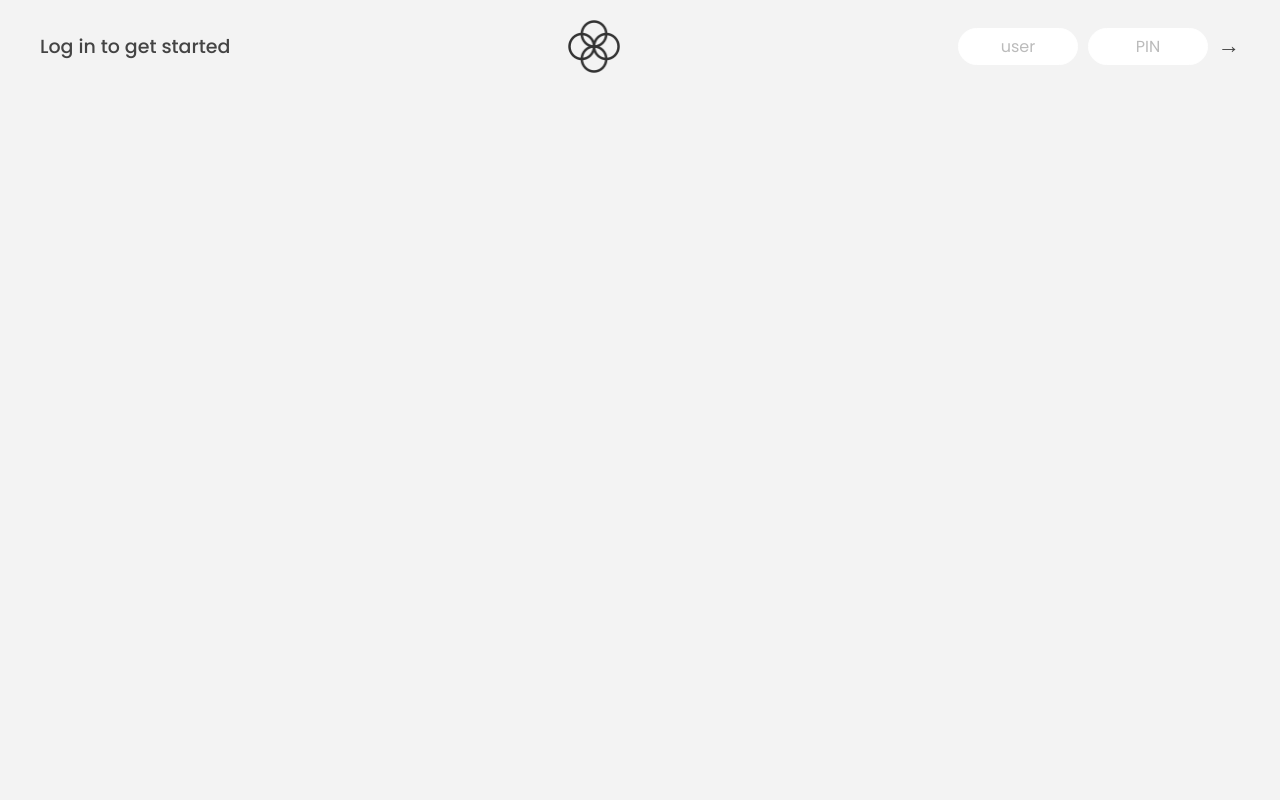
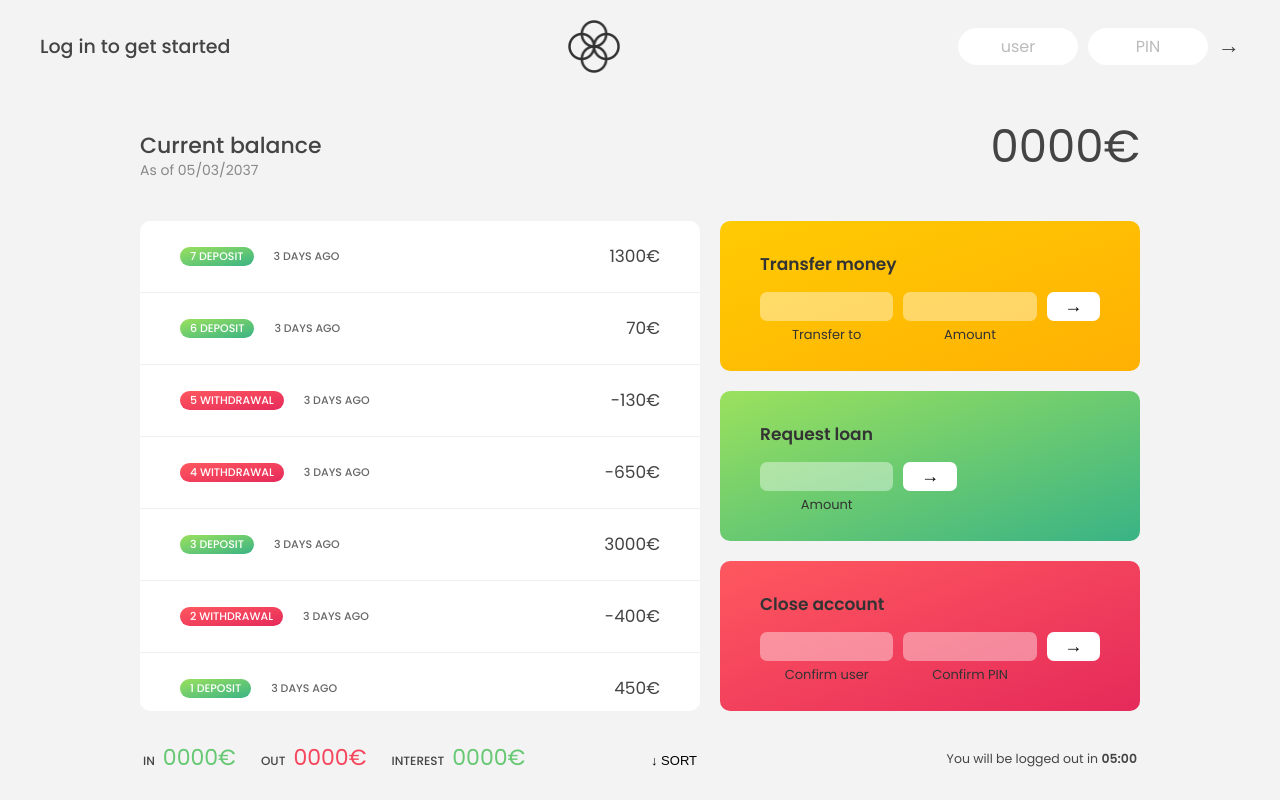
Before and after one commit to ikeraguero/javascript-course, a plain HTML site: page 10 - Arrays-Bankist/index.html in a window 1280 px wide. Drawn offline with Linux system fonts and the light colour scheme.

Commit message:
Bankist - Add Movement Row for Each Element in the Array

```diff
--- a/10 - Arrays-Bankist/script.js
+++ b/10 - Arrays-Bankist/script.js
@@ -73,6 +73,25 @@ const currencies = new Map([
 
 const movements = [200, 450, -400, 3000, -650, -130, 70, 1300];
 
+// Displaying the movements in the movements container UI
+
+const displayMovements = function () {
+  console.log(containerMovements);
+
+  movements.forEach(function (movement, i) {
+    const transaction = movement > 0 ? "deposit" : "withdrawal";
+
+    const html = `<div class="movements__row">
+  <div class="movements__type movements__type--${transaction}">${i} ${transaction}</div>
+  <div class="movements__date">3 days ago</div>
+  <div class="movements__value">${movement}€</div>
+</div>`;
+    containerMovements.insertAdjacentHTML("afterbegin", html);
+  });
+};
+
+displayMovements();
+
 /////////////////////////////////////////////////
 
 // FOR EACH METHOD - MAPS AND SETS
--- a/10 - Arrays-Bankist/style.css
+++ b/10 - Arrays-Bankist/style.css
@@ -94,7 +94,7 @@ nav {
   gap: 2rem;
 
   /* NOTE This creates the fade in/out anumation */
-  opacity: 0;
+  /* opacity: 0; */
   transition: all 1s;
 }
 
```
